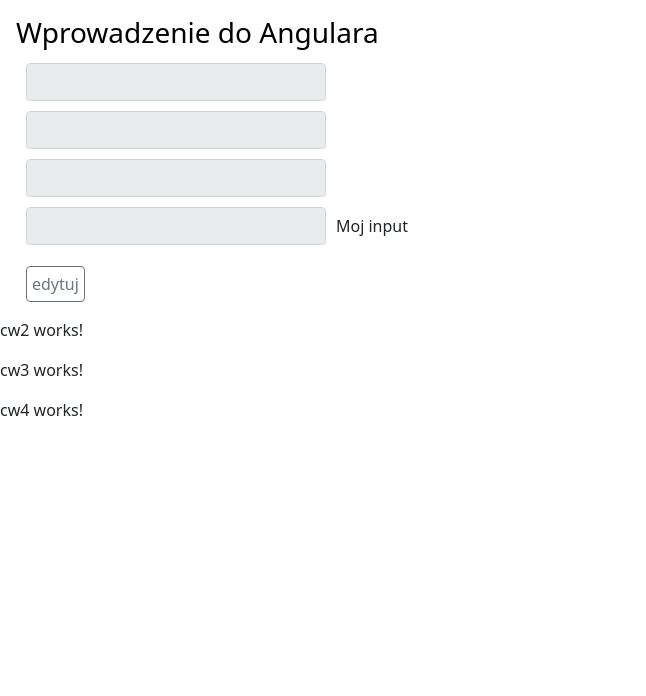
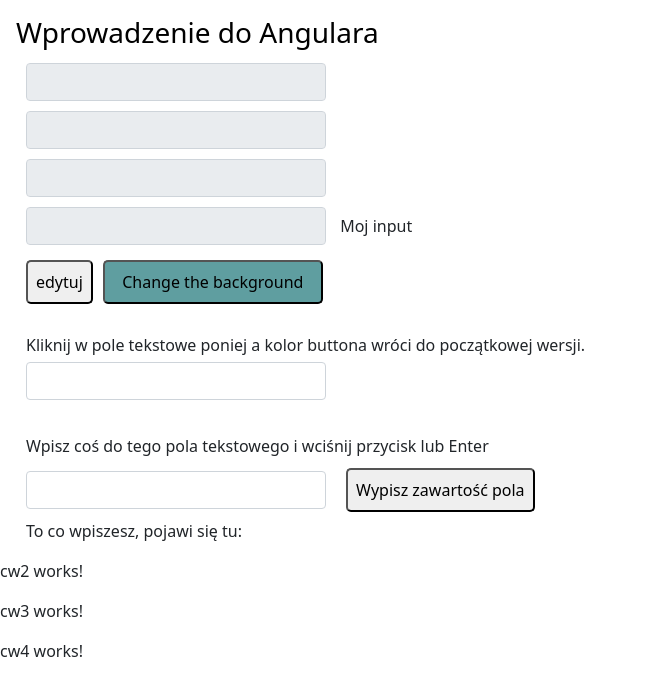
Before and after one commit to smmaya/Angular-projekt3, an Angular app: page / in a window 1280 px wide. Shown: the top 696 px of the page, without its empty margins (0-646 px from the left). Built offline with nearby package versions, Linux system fonts and the light colour scheme.

Commit message:
second commit

```diff
--- a/src/app/cw1/cw1.component.html
+++ b/src/app/cw1/cw1.component.html
@@ -10,10 +10,25 @@
         <input class="d-inline-flex form-control" [disabled]="isDisabled" (mousemove)="onMouseMove($event)">
     </div>
     <!-- <div class="d-inline-flex"> -->
-        <input class="d-inline-flex form-control" [disabled]="isDisabled" (paste)="onPaste()">
-        <span>{{ inputText }}</span>
+    <input class="d-inline-flex form-control" [disabled]="isDisabled" (paste)="onPaste()">
+    <span>{{ inputText }}</span>
     <!-- </div> -->
     <div>
-        <button class="btn btn-outline-secondary mt-3" (click)="zmienUstawienia()">edytuj</button>
+        <button (click)="zmienUstawienia()">edytuj</button>
+        <button [className]="changeButtonColor" (click)="onClick($event)" style="width: 220px;">Change the
+            background</button>
+    </div>
+    <div>
+        <br>
+        <p>Kliknij w pole tekstowe poniej a kolor buttona wróci do początkowej wersji.</p>
+        <input class="form-control" (focus)="zmienKolorButona()">
+    </div>
+    <div>
+        <br>
+        <p>Wpisz coś do tego pola tekstowego i wciśnij przycisk lub Enter</p>
+        <input class="d-inline-flex form-control" #box (keyup.enter)="update(box.value)" (blur)="update(box.value)">
+        <button (click)="update(box.value)">Wypisz zawartość pola</button>
+        <br>
+        <p>To co wpiszesz, pojawi się tu: <b>{{ inputText3 }}</b></p>
     </div>
 </div>
--- a/src/app/cw1/cw1.component.scss
+++ b/src/app/cw1/cw1.component.scss
@@ -1,12 +1,22 @@
 button {
-    margin-left: 10px; padding: 5px;
+    text-align: center;
+    margin-top: 10px;
+    margin-left: 10px; padding: 8px;
+    border-radius: 5px;
     }
     .color-black { color: black;
     }
     .color-brown { color: brown;
+    }
+    .button-color-before { background-color: cadetblue;
+    }
+    .button-color-after { background-color: darkgoldenrod;
     }
 
 input {
     margin: 5px 10px;
     width: 300px;
 }
+p {
+    margin: 5px 0 0 10px;
+}
--- a/src/app/cw1/cw1.component.ts
+++ b/src/app/cw1/cw1.component.ts
@@ -7,24 +7,34 @@ import { Component, OnInit } from '@angular/core';
 })
 export class Cw1Component implements OnInit {
 
-  inputText = 'Moj input';
+  inputText = ' Moj input';
   zmienKolor = 'color-black';
   isDisabled = true;
+  changeButtonColor = 'button-color-before';
+  inputText2 = '';
+  inputText3 = '';
 
+  update(value: string) {
+    this.inputText3 = value;
+  }
   zmienUstawienia() {
     this.isDisabled = false;
+  }
+  zmienKolorButona(){
+    this.changeButtonColor = 'button-color-before';
   }
   onFocus() {
     this.zmienKolor = 'color-brown';
   }
   onClick(event: any) {
     console.log(event);
+    this.changeButtonColor = 'button-color-after';
   }
   onMouseMove(event: any) {
     console.log('punktX: ' + event.clientX + ' punktY: ' + event.clientY);
   }
   onPaste() {
-    this.inputText = 'Wklejanie zabronione!';
+    this.inputText = ' Wklejanie zabronione!';
   }
 
   constructor() { }
```
